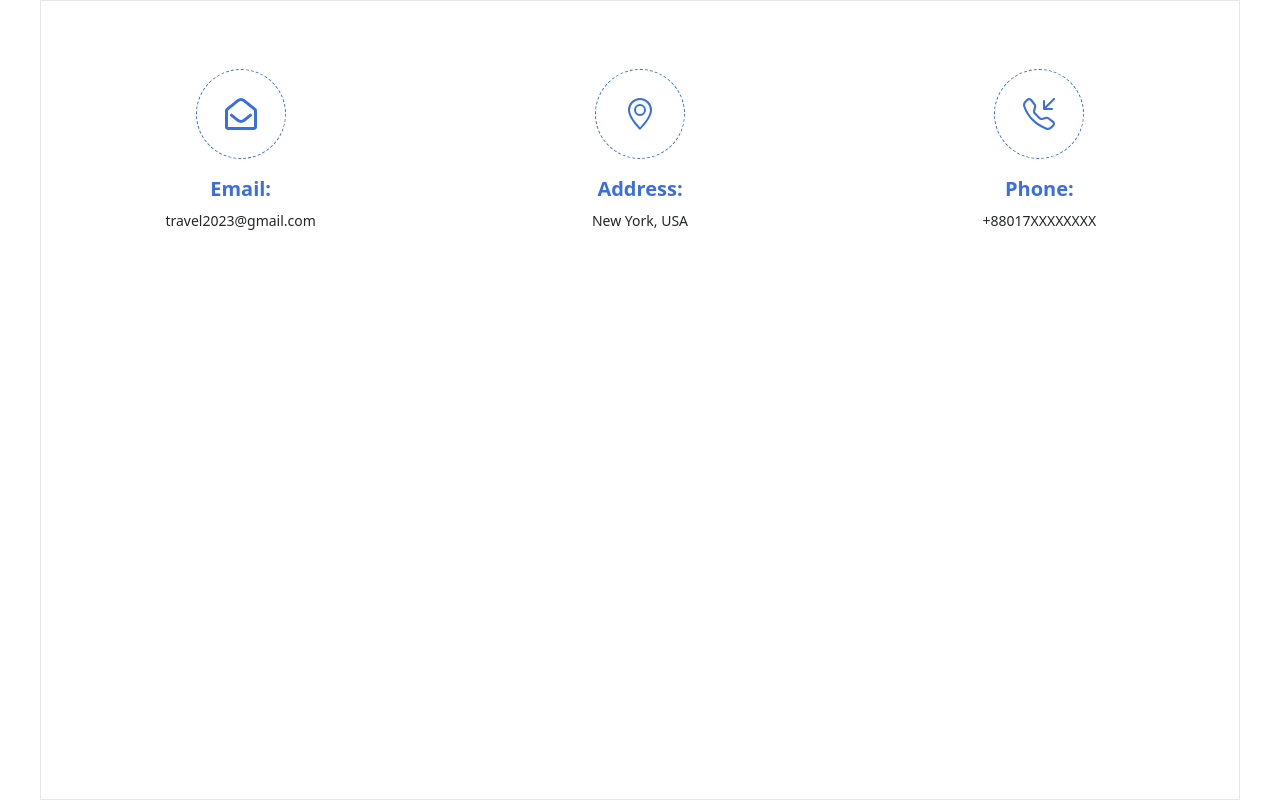
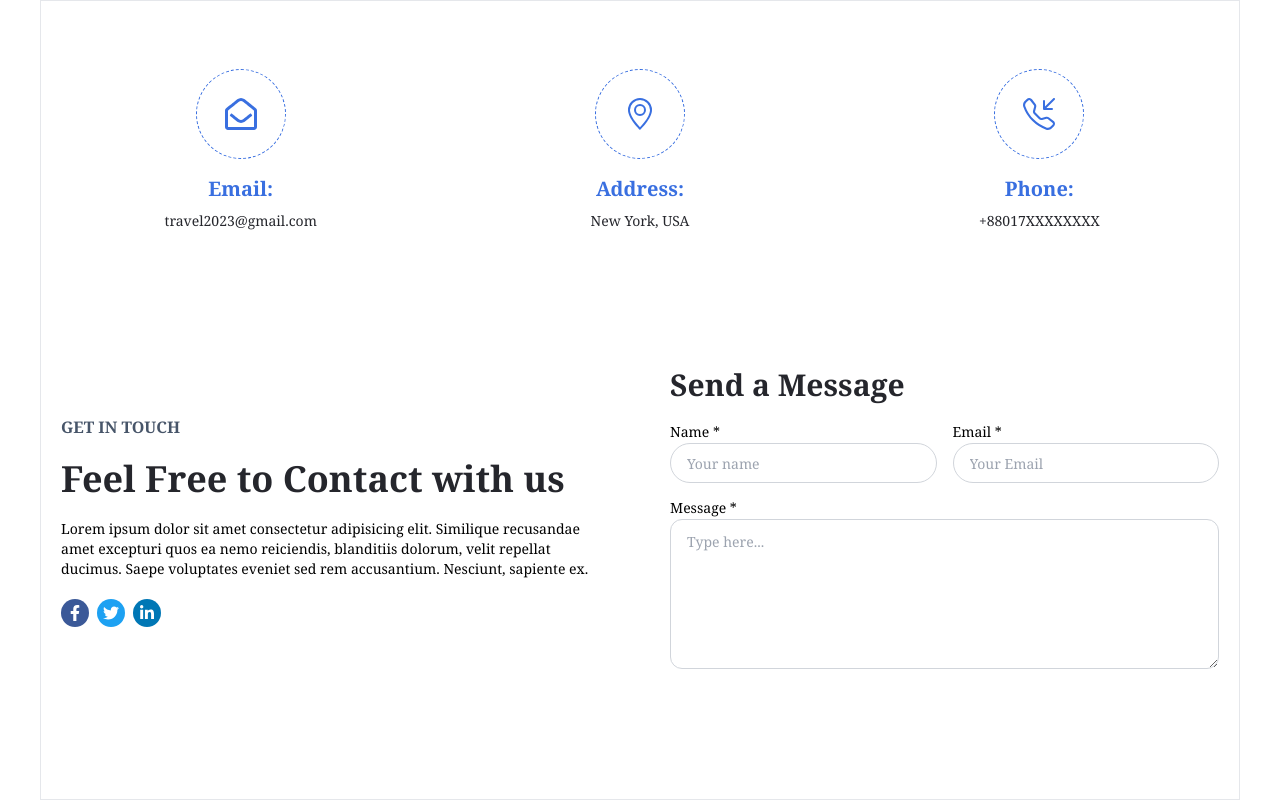
Before and after one commit to git-sujon/travel-agencies-all-in-one-place, a Next.js app: page /contact in a window 1280 px wide. Built offline with nearby package versions, Linux system fonts and the light colour scheme.

Commit message:
contact form section added

```diff
--- a/src/pages/contact/index.tsx
+++ b/src/pages/contact/index.tsx
@@ -1,17 +1,64 @@
 import ContactCard from "@/components/contactPage/contactCard/ContactCard";
-import {FaRegEnvelopeOpen } from "react-icons/fa";
+import { FaFacebookF, FaLinkedinIn, FaRegEnvelopeOpen, FaTwitter } from "react-icons/fa";
 import { BsGeoAlt, BsTelephoneInbound } from "react-icons/bs";
 
 const ContactUsPage = () => {
     return (
-        <div className=' '>
+        <div className=' font-serif'>
             <div className="max-w-[1200px] mx-auto border min-h-screen">
+                {/* contact section */}
                 <div className="grid md:grid-cols-3 py-7 md:py-12">
                     <ContactCard icon={<FaRegEnvelopeOpen className="w-5 h-5 lg:w-8 lg:h-8"></FaRegEnvelopeOpen>} title={"Email:"} value={"travel2023@gmail.com"}></ContactCard>
                     <ContactCard icon={<BsGeoAlt className="w-5 h-5 lg:w-8 lg:h-8"></BsGeoAlt>} title={"Address:"} value={"New York, USA"}></ContactCard>
                     <ContactCard icon={<BsTelephoneInbound className="w-5 h-5 lg:w-8 lg:h-8"></BsTelephoneInbound>} title={"Phone:"} value={"+88017XXXXXXXX"}></ContactCard>
                 </div>
+                {/* contact form section */}
+                <div className="grid md:grid-cols-2 py-7 md:py-12 gap-5 items-center">
+                    <div className="space-y-5 md:p-5">
+                        <p className="uppercase text-base  font-bold text-slate-600">Get in touch</p>
+                        <h1 className="text-xl md:text-2xl lg:text-4xl font-extrabold text-accent">Feel Free to Contact with us</h1>
+                        <p className="text-sm font-medium">Lorem ipsum dolor sit amet consectetur adipisicing elit. Similique recusandae amet excepturi quos ea nemo reiciendis, blanditiis dolorum, velit repellat ducimus. Saepe voluptates eveniet sed rem accusantium. Nesciunt, sapiente ex.</p>
+                        <div className="flex items-center gap-2">
+                            <div className="w-7 h-7 rounded-full bg-[#3b5998] relative flex justify-center items-center group duration-500">
+                                <a href="">
+                                    <FaFacebookF className="w-4 h-4 text-white"></FaFacebookF>
+                                </a>
+                            </div>
+                            <div className="w-7 h-7 rounded-full bg-[#1da1f2] relative flex justify-center items-center group  duration-500">
+                                <a href="">
+                                    <FaTwitter className="w-4 h-4 text-white"></FaTwitter>
+                                </a>
+                            </div>
+                            <div className="w-7 h-7 rounded-full bg-[#0077b5] relative flex justify-center items-center groupduration-500">
+                                <a href="">
+                                    <FaLinkedinIn className="w-4 h-4 text-white"></FaLinkedinIn>
+                                </a>
+                            </div>
+                        </div>
+                    </div>
+                    {/* form */}
+                    <div className="md:p-5">
+                        <h1 className="text-xl md:text-2xl lg:text-3xl font-bold text-accent">Send a Message</h1>
+                        <form className="mt-4">
+                            <div className="grid grid-cols-2 gap-3 lg:gap-4">
+                                <div>
+                                    <label htmlFor="name" className="text-sm font-medium">Name *</label>
+                                    <input type="text" name="name" className="w-full border border-gray-300 rounded-full px-4 h-10 outline-none text-sm" placeholder="Your name" />
+                                </div>
+                                <div>
+                                    <label htmlFor="email" className="text-sm font-medium">Email *</label>
+                                    <input type="text" name="email" className="w-full border border-gray-300 rounded-full px-4 h-10 outline-none text-sm" placeholder="Your Email" />
+                                </div>
+                            </div>
+                            <div className="mt-3">
+                                <label htmlFor="message" className="text-sm font-medium">Message *</label>
+                                <textarea name="message" className="w-full border border-gray-300 rounded-xl px-4 pt-3 h-10 outline-none text-sm min-h-[150px]" placeholder="Type here..." />
+                            </div>
+                        </form>
+                    </div>
+                </div>
             </div>
+
         </div>
     );
 };
```
